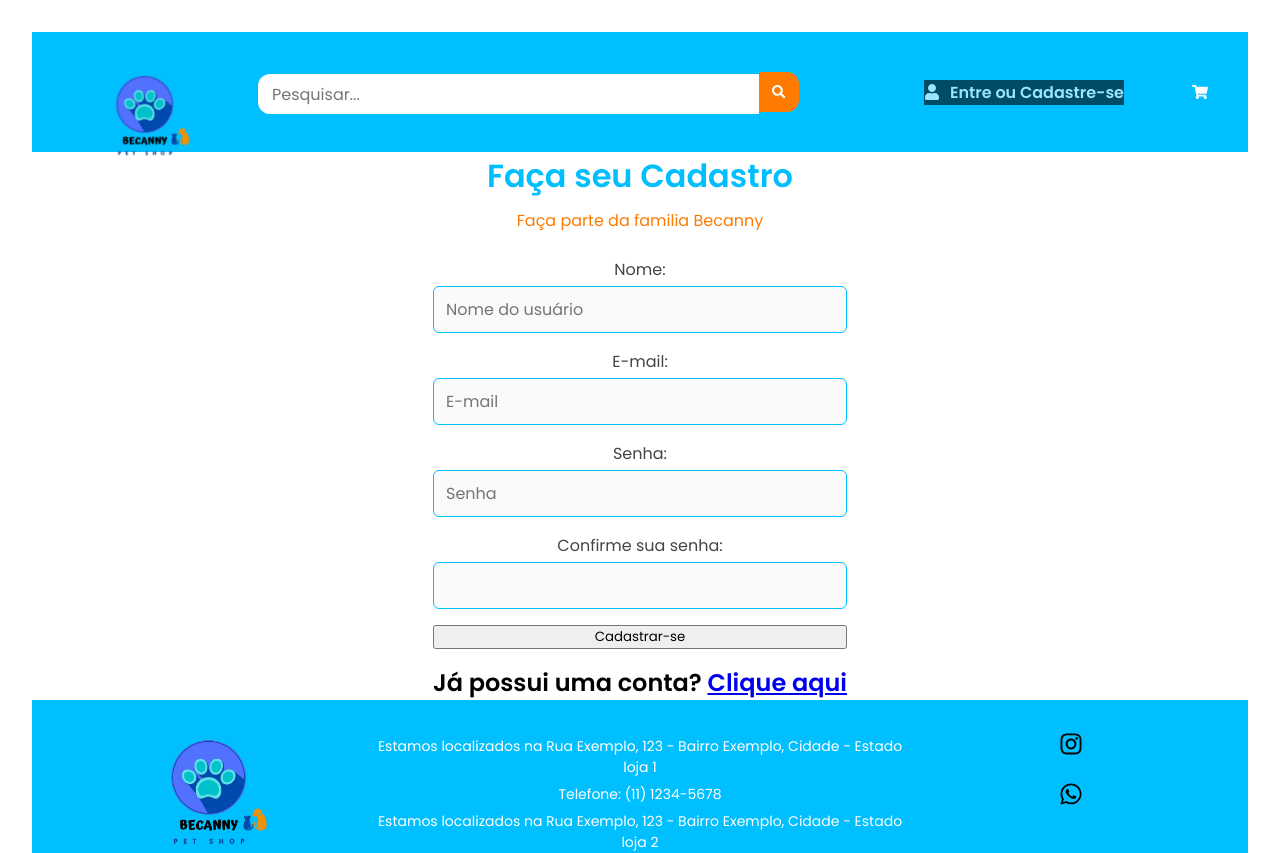
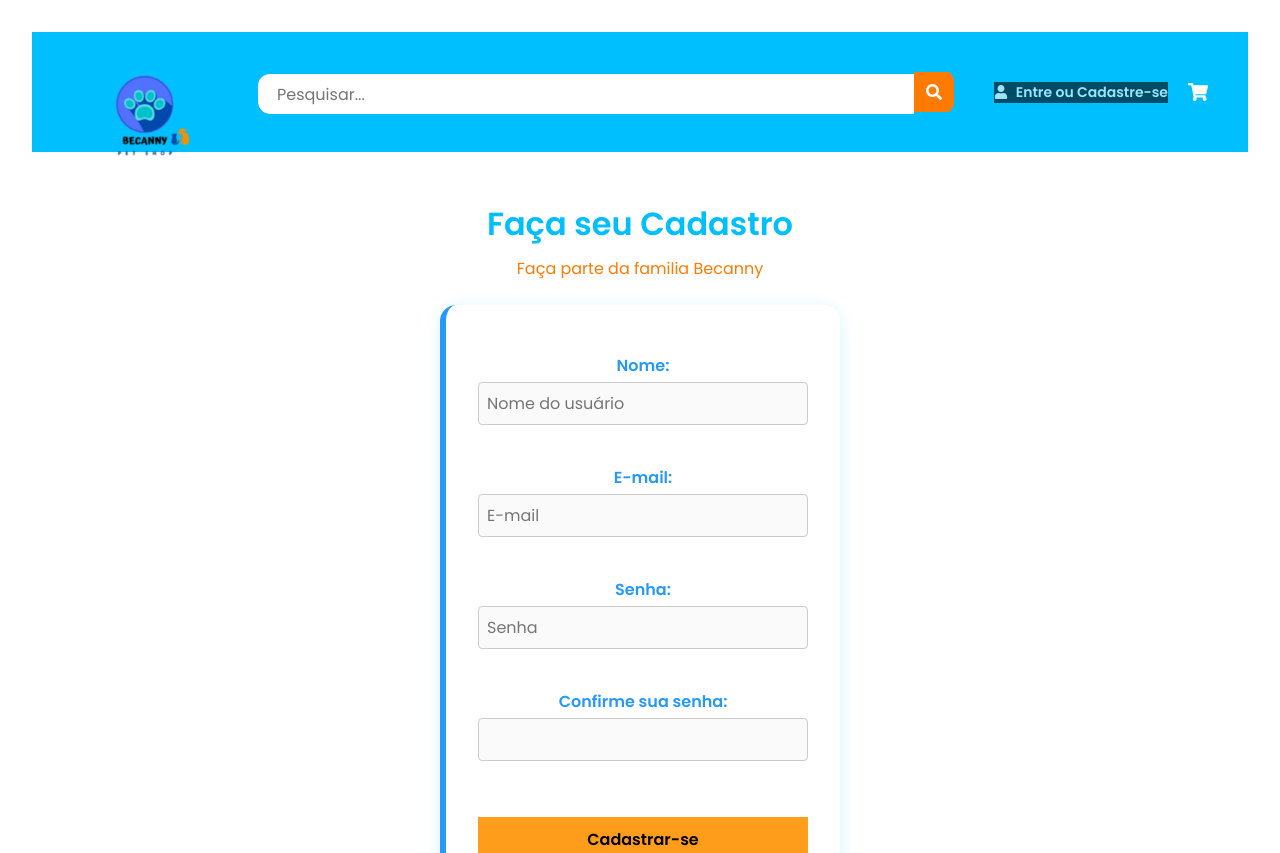
Before and after one commit to kelvinjp1999/Becanny-react, a React (Vite) app: page /register in a window 1280 px wide. Shown: the top 853 px of the page. Built offline with nearby package versions, Linux system fonts and the light colour scheme.

Commit message:
estilizaçao do registro e da nav bar

```diff
--- a/src/components/Navbar/Navbar.css
+++ b/src/components/Navbar/Navbar.css
@@ -16,19 +16,20 @@ body { margin: 0; }
   display: block;
 }
 
-
 .search {
   display: flex;
   align-items: center;
   flex: 1;
   margin: 0 40px;
   max-width: 720px;
+  border-radius: 12px;
+  overflow: hidden;
 }
 
 .search input {
-  width: 80%;
+  flex: 1;
   height: 40px;
-  padding: 0 14px;
+  padding: 0 19px;
   border: none;
   outline: none;
   background: #fff;
@@ -46,14 +47,30 @@ body { margin: 0; }
   justify-content: center;
   background: #FF7A00;
   color: #fff;
-  border-radius: 0 12px 12px 0;
+  font-size: 16px;
 }
+
 
 
 .profile {
   display: flex;
   align-items: center;
-  gap: 68px;
+  gap: 20px;
+}
+
+.profile .login {
+  display: flex;
+  align-items: center;
+  gap: 8px;
+  text-decoration: none;
+  color: #fff;
+  font-size: 14px;
+}
+
+.profile .cart {
+  color: #fff;
+  font-size: 20px;
+  text-decoration: none;
 }
 
 .profile a {
--- a/src/pages/Home/Home.module.css
+++ b/src/pages/Home/Home.module.css
@@ -1,7 +1,7 @@
 .categories{
     display: flex;
     justify-content: space-evenly;
-    padding: 0.6rem 1.2rem;
+    padding: 0.1rem 1.2rem;
     background: #f9f4f4;
     text-decoration: none;
     cursor: pointer;
@@ -34,3 +34,32 @@
     padding: 0.5rem;
     font-family: poppins, sans-serif;
 }
+
+
+.container_carrossel {
+  display: flex;
+  justify-content: center;
+  align-items: center;
+  width: 100%;
+  padding: 20px;
+  background: #f5f5f5;
+}
+
+
+.carrossel {
+  position: relative;
+  max-width: 800px;
+  width: 100%;
+  border-radius: 16px;
+  overflow: hidden;
+  box-shadow: 0 4px 12px rgba(0,0,0,0.2);
+}
+
+
+.carrossel video {
+  display: block;
+  width: 100%;
+  height: auto;
+  object-fit: cover;
+  border-radius: 16px;
+}
--- a/src/pages/Register/Register.module.css
+++ b/src/pages/Register/Register.module.css
@@ -5,5 +5,56 @@
 
 .register_form{
     margin:0 auto;
+    margin-bottom: 7rem;
+    margin-top: 3rem;
+}
 
+.form button{
+    margin-top: 1rem;
+    width: 100%;
+    background-color: rgb(254, 156, 27);
+    color: black;
+    font-weight: bold;
+    border: none;
+    padding: 10px;
+    font-size: 16px;
+    cursor: pointer;
 }
+
+.form button:hover{
+    background-color: rgb(249, 174, 36);
+    color: white;
+}
+.form{
+    border-left: 6px solid rgb(36, 153, 249);
+    padding: 48px 32px;
+    border-radius: 16px;
+    box-shadow: 0 2px 16px rgba(0,191,255,0.15);
+    max-width: 400px;
+    width: 100%;
+    display: flex;
+    flex-direction: column;
+    justify-content: center;
+}
+
+.form h2{
+    text-align: center;
+    margin-bottom: 24px;
+    color: rgb(36, 153, 249);
+}
+
+.form label{
+    display: block;
+    margin-bottom: 8px;
+    font-weight: 600;
+    color: rgb(36, 153, 249);
+}
+
+.form input{
+    width: 100%;
+    padding: 8px;
+    margin-bottom: 16px;
+    border: 1px solid #ccc;
+    border-radius: 4px;
+    box-sizing: border-box;
+}
```
